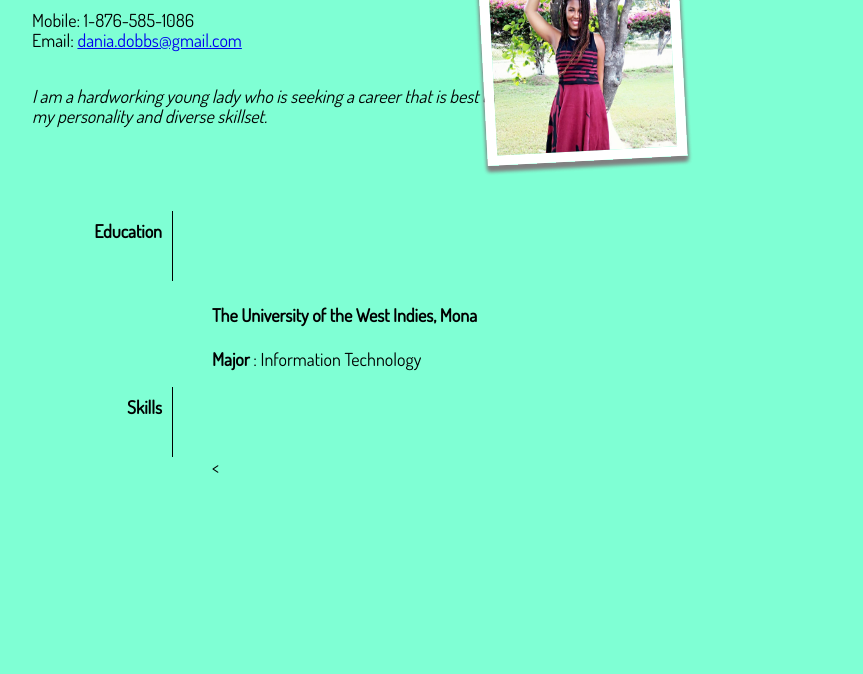
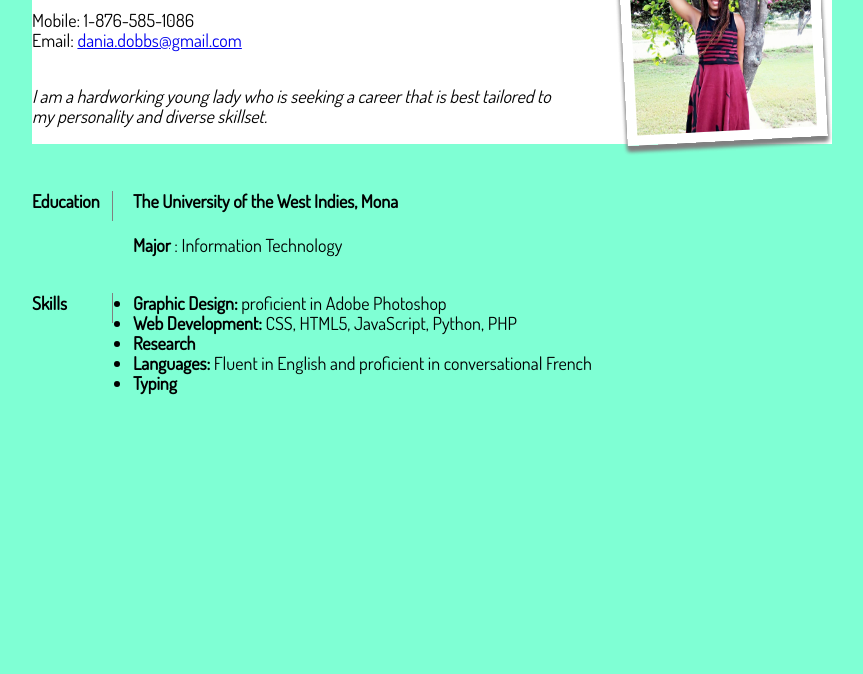
Before and after one commit to daniadobbs/2180-project1, a plain HTML site: page index.html in a window 1280 px wide. Shown: the part 126-800 px from the top of the page, without its empty margins (68-931 px from the left). Drawn offline with nearby package versions, Linux system fonts and the light colour scheme.

Commit message:
adjusted layout in css, changed <dl> to <p>, updated skills using <ul>

```diff
--- a/index.html
+++ b/index.html
@@ -12,40 +12,49 @@
 
 <body>
 
-	<div class="heading">
+	<div class="header">
 		<h1  id="name">Dania Dobbs</h1>
 	</div>
 
 	<div >
-		<img class="pic", src="dania.jpg" align="right" alt="Photo of Dania Dobbs">
+		<img class="pic" src="dania.jpg" align="right" alt="Photo of Dania Dobbs">
 	</div>
 
 	<div id="contact">
 		<p>
 			Mobile: 1-876-585-1086 <br/>
-			Email:<span id="email"> <a href="dania.dobbs@gmail.com"> dania.dobbs@gmail.com</a></span>
+			Email: <a href="dania.dobbs@gmail.com"> dania.dobbs@gmail.com</a>
 		</p>
 	</div>
 
 	<div class="about">
 		<p> I am a hardworking young lady who is seeking a career that is best tailored to my personality and diverse skillset. </p>
 	</div>
+	<div class="clear"></div> <br/>
+	<div class="lower">
+		<div class="headings">
+			Education
+		</div>
+		<div class="details">
+			<h4>The University of the West Indies, Mona</h4>
+			<p> <strong>Major </strong>: Information Technology</p>
+		</div>
 
-	<div>
-		<dd class= "clear"></dd>
-		<dl>
-			<dt>Education</dt>
-			<dd>
-				<h4>The University of the West Indies, Mona</h4>
-				<p> <strong>Major </strong>: Information Technology</p>
-			</dd>
+		<div class="clear"></div> <br/>
+		<div class="headings">
+			Skills
+		</div>
+		<div class="details">
+			<ul>
+				<li><strong>Graphic Design: </strong> proficient in Adobe Photoshop</li>
+				<li><strong>Web Development: </strong> CSS, HTML5, JavaScript, Python, PHP</li>
+				<li><strong>Research</strong></li>
+				<li><strong>Languages:</strong> Fluent in English and proficient in conversational French</li>
+				<li><strong>Typing</strong></li>
+			</ul>
+		</div>
 
-			<dd class= "clear"></dd>
-			<dt>Skills</dt>
-			<dd>
-				<
-			</dd>
-		</dl>>
+
 
 	</div>
 </body>
--- a/style.css
+++ b/style.css
@@ -1,22 +1,23 @@
-*{
-	margin=0;
-	padding=0;
+
+html{
+	background-color: aquamarine;
 }
 
 body{
 	font-family: 'Dosis', sans-serif;
 	font-size: 18px;
-	background-color: aquamarine;
 	line-height: 20px;
 	margin: 70px 100px;
+	background-color: white;
+	height: 200px;
+	width: 800px;
 
 }
 
-.heading{
+.header{
 	font-family: 'Oswald', sans-serif;
 	font-weight: normal;
 	letter-spacing: 1px;
-
 }
 
 #name{
@@ -30,9 +31,10 @@ body{
 	width: 180px;
 	border: 10px solid white;
 	transform: rotate(-3deg);
-	right: 430px;
+	right: 30px;
 	bottom: 50px;
 	box-shadow: 0 5px 4px grey, 0 5px 4px grey;
+	margin: -20px;
 }
 
 .about{
@@ -50,18 +52,25 @@ body{
 	clear: both;
 }
 
-dt{
+
+.details h4{
+	margin-top: 0;
+}
+.details{
 	float: left;
-	height: 50px;
-	width: 120px;
-	border-right: 1px solid black;
-	padding: 10px;
-	text-align: right;
-	font-weight: bold;
+	padding-left: 20px;
 }
 
-dd{
-	float: right;
-	width: 900px;
+.headings{
+	font-weight: bold;
+	float: left;
+	border-right: 1px solid grey;
+	height: 30px;
+	width: 80px;
+}
 
+
+ul{
+	padding-left: 0;
+	margin-top: 0;
 }
```
